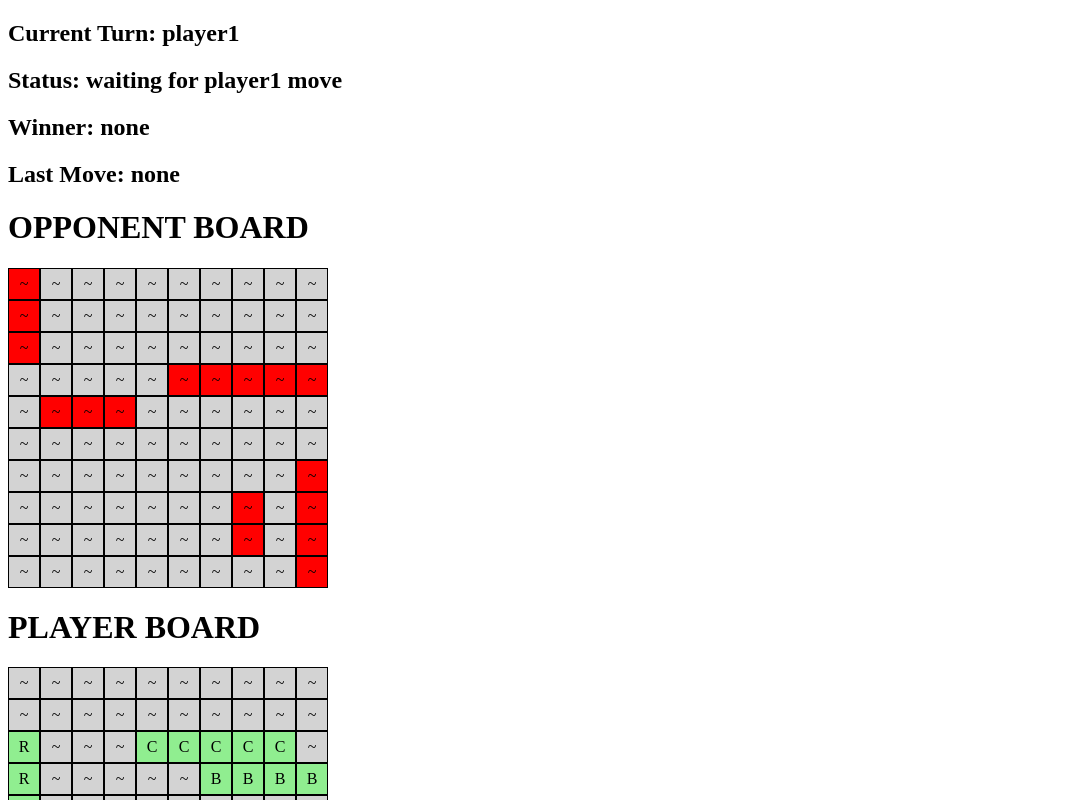
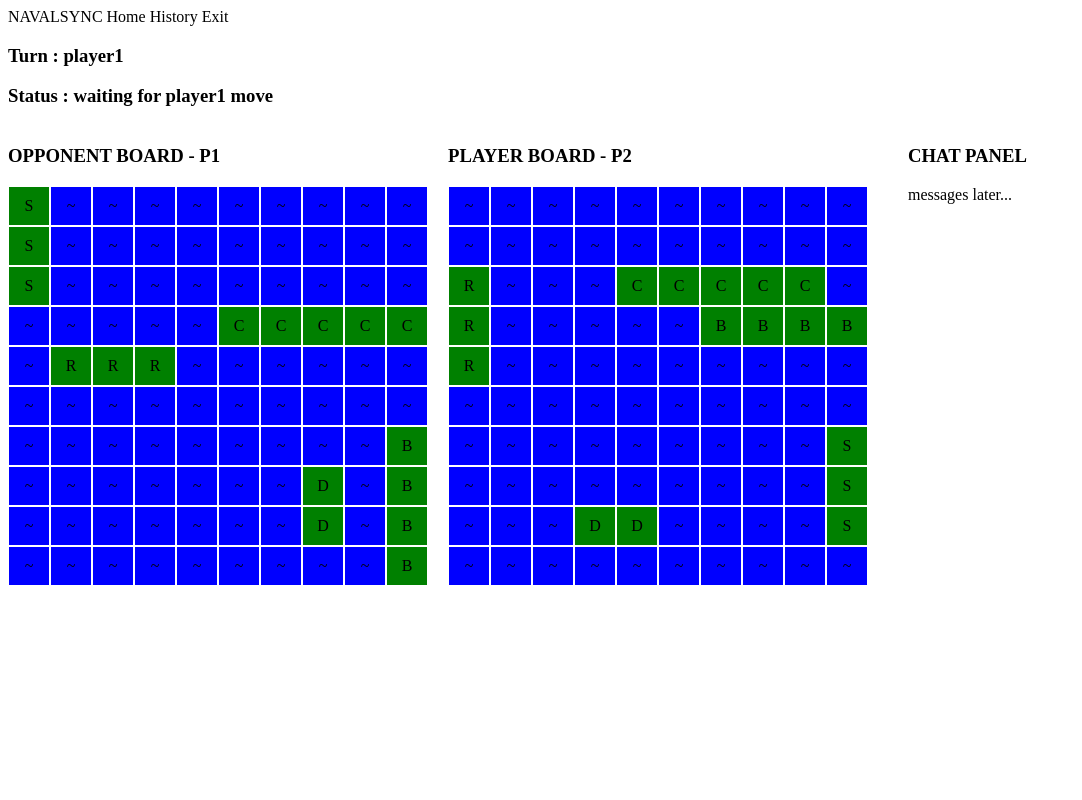
Before and after one commit to nikhilbhagat7/NavalSync, a React (Vite) app in the folder client/: page / in a window 1280 px wide. Shown: the top 800 px of the page, without its empty margins (0-1082 px from the left). Built offline with nearby package versions, Linux system fonts and the light colour scheme.

Commit message:
Connected React UI and game logic.
Cleaned up testing/debug code
Integrated createGame() with React UI using useState
Updated GameScreen to render both game boards and chat panel side by side(game board along with chat side by side (chat not developed yet) )
Updated Navbar and Status bar

```diff
--- a/client/src/App.jsx
+++ b/client/src/App.jsx
@@ -8,105 +8,7 @@ import GameScreen from "./components/GameScreen"
 import { useState } from 'react';
 
 function App() {
-
-  const [game] = useState(() => createGame());
-  console.log(game.player1.board);
-
-  //temp funct just for noww
-  const displayCell = (cell, hideShip) => {
-    if(hideShip && ["C","B","R","S","D"].includes(cell))
-      return "~";
-    return cell;
-  }
-
-  const tableStyle = {
-    display: "inline-block",
-    width: "30px", height: "30px",
-    border: "1px solid black",
-    textAlign: "center",
-    lineHeight: "30px"
-  };
-
-  const [, forceRender] = useState(0);
-  const [lastResult, setLastResult] = useState("");
-  const handleAttack = (row, col, boardClicked) => {
-    console.log(`BEFORE : ${game.status}`)
-    if (game.winner) return;
-    if (game.currentTurn === "player1" && boardClicked !== "opponent") return;
-    if (game.currentTurn === "player2" && boardClicked !== "player") return;
-
-    const result = game.playTurn(row, col);
-    if (result === "already attacked") return;
-
-    setLastResult(result);
-    forceRender(n => n + 1); // just triggers re-render
-    // ^ edge case like: "hit" followed by another "hit" where setLastResult(result) the second time does nothing
-    console.log(`AFTER : ${game.status}`)
-  }
-
-  // return <GameScreen />;
-
-  return (
-    <div>
-      <h2>Current Turn: {game.currentTurn}</h2>
-      <h2>Status: {game.status}</h2>
-      <h2>
-        Winner: {game.winner ? game.winner : "none"}
-      </h2>
-      <h2>Last Move: {lastResult || "none"}</h2>
-
-      <h1>OPPONENT BOARD</h1>
-      {game.player2.board.map((row, rowIndex) => (
-        <div key={rowIndex}>
-          {row.map((elem, colIndex) => (
-              <span
-                key={colIndex}
-                style= {{
-                  ...tableStyle,
-                  backgroundColor:
-                  elem==="X" ? "red" :
-                  elem==="O" ? "lightblue" :
-                  elem==="~" ? "lightgrey" :
-                  "red"}}
-                  onClick={() => handleAttack(rowIndex, colIndex, "opponent")}>
-                {displayCell(elem,true)}
-              </span>
-          ))}
-        </div>
-      ))}
-
-      <h1>PLAYER BOARD</h1>
-      {game.player1.board.map((row, rowIndex) => (
-        <div key={rowIndex}>
-          {row.map((elem, colIndex) => (
-            <span //Inline element and styling them
-              key={colIndex}
-              style={{
-                ...tableStyle,
-                backgroundColor:
-                elem==="X" ? "red" :
-                elem==="O" ? "lightblue" :
-                elem==="~" ? "lightgrey" :
-                "lightgreen"
-              }}
-              onClick={() => handleAttack(rowIndex, colIndex, "player")}>
-              {displayCell(elem,false)}
-              </span>
-          ))}
-        </div>
-      ))}
-
-      {game.winner && (
-        <h1 style={{
-          color:"red",
-          fontSize:"40px"
-        }}>
-          GAME OVER — {game.winner} WINS
-        </h1>
-      )}
-
-    </div>
-  );
+  return <GameScreen/>;
 }
 
 export default App;
--- a/client/src/components/BoardGrid.jsx
+++ b/client/src/components/BoardGrid.jsx
@@ -1,4 +1,4 @@
-const BoardGrid = ({ title, board}) => {
+const BoardGrid = ({ title, board, onCellClick}) => {
 
   // const cellStyle = (cell) => {
   //   background:
@@ -14,6 +14,7 @@ const BoardGrid = ({ title, board}) => {
           <div id={rowIndex}>
             {row.map((elem, colIndex) => (
               <span
+              onClick = {() => onCellClick(rowIndex, colIndex)}
               key={colIndex}
               style={{
                 border:"1px solid white",
--- a/client/src/components/GameScreen.jsx
+++ b/client/src/components/GameScreen.jsx
@@ -2,25 +2,35 @@ import Navbar from "./Navbar";
 import StatusBar from "./StatusBar";
 import BoardGrid from "./BoardGrid";
 import ChatPanel from "./ChatPanel";
+import createGame from "../game/gameManager";
+import { useState } from "react";
 
 const GameScreen = () => {
 
-  const playerBoard = [
-    ["~","~","X"],
-    ["C","O","~"],
-    ["~","~","~"]
-  ];
+  const [game] = useState(() => createGame());
 
-  const opponentBoard = [
-    ["~","O","~"],
-    ["~","X","~"],
-    ["~","~","~"]
-  ];
+  const playerBoard = game.player1.board;
+  const opponentBoard = game.player2.board;
+
+  const [, forceRender] = useState(0);
+  const handleAttack = (row, col, boardClicked) => {
+    console.log(`BEFORE : ${game.status}`)
+    if (game.winner) return;
+    if (game.currentTurn === "player1" && boardClicked !== "opponent") return;
+    if (game.currentTurn === "player2" && boardClicked !== "player") return;
+
+    const result = game.playTurn(row, col);
+    if (result === "already attacked") return;
+
+    forceRender(n => n + 1); // just triggers re-render
+    // ^ edge case like: "hit" followed by another "hit" where setLastResult(result) the second time does nothing
+    console.log(`AFTER : ${game.status}`)
+  };
 
   return(
     <>
       <Navbar />
-      <StatusBar />
+      <StatusBar turn={game.currentTurn} status={game.status} winner={game.winner}/>
       <main style={{
           display: "flex",
           gap: "40px",
@@ -31,8 +41,16 @@ const GameScreen = () => {
             display: "flex",
             gap: "20px"
           }}>
-          <BoardGrid title="PLAYER BOARD" board={playerBoard}/>
-          <BoardGrid title="OPPONENT BOARD" board={opponentBoard}/>
+          <BoardGrid
+            title="OPPONENT BOARD - P1"
+            board={opponentBoard}
+            onCellClick={(row,col)=>handleAttack(row,col,"opponent")}
+          />
+          <BoardGrid
+            title="PLAYER BOARD - P2"
+            board={playerBoard}
+            onCellClick={(row,col)=>handleAttack(row,col,"player")}
+          />
         </div>
         <ChatPanel />
       </main>
--- a/client/src/components/Navbar.jsx
+++ b/client/src/components/Navbar.jsx
@@ -1,10 +1,10 @@
 const Navbar = () => {
   return (
     <nav>
-      <h2>NAVALSYNC</h2>
       <div>
-        <span>Home</span>
-        <span>History</span>
+        <span>NAVALSYNC   </span>
+        <span>Home  </span>
+        <span>History </span>
         <span>Exit</span>
       </div>
     </nav>
--- a/client/src/components/StatusBar.jsx
+++ b/client/src/components/StatusBar.jsx
@@ -1,8 +1,9 @@
-const StatusBar = () => {
+const StatusBar = ( {turn, status, winner} ) => {
   return (
     <section>
-      <h3>TURN : PLAYER1</h3>
-      <p>Status : Waiting...</p>
+      <h3>Turn : {turn}</h3>
+      {status==="game over" ? <h2>GAME OVER!</h2> : <h3>Status : {status}</h3>}
+      {winner ? <h1>Winner: {winner}</h1> : null}
     </section>
   )
 };
```
